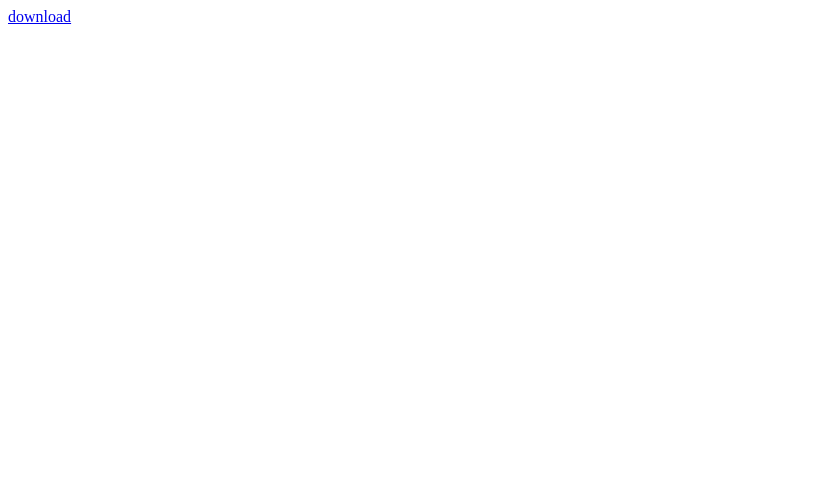
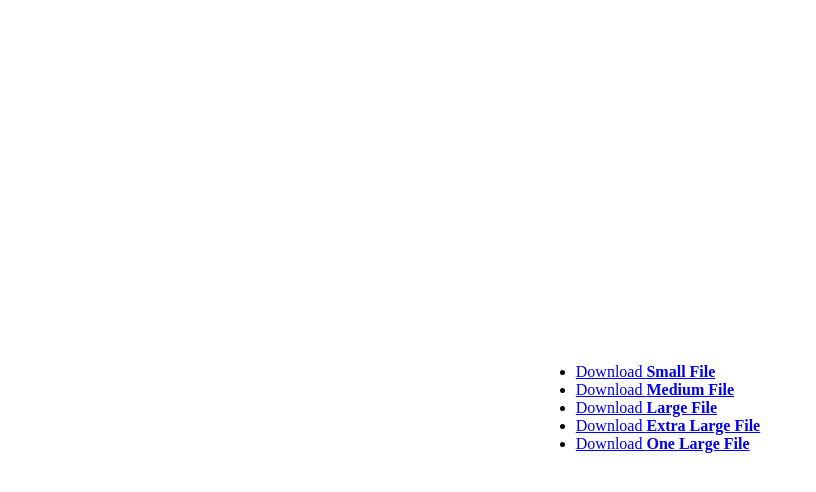
Before and after one commit to dhanielsales/file-zip-on-demand, a website: page src/views/index.html in a window 1280 px wide. Shown: the whole page, without its empty margins (0-816 px from the left). Drawn offline with Linux system fonts and the light colour scheme.

Commit message:
refactor

```diff
--- a/src/views/index.html
+++ b/src/views/index.html
@@ -5,8 +5,33 @@
     <meta http-equiv="X-UA-Compatible" content="IE=edge" />
     <meta name="viewport" content="width=device-width, initial-scale=1.0" />
     <title>Document</title>
+    <style>
+      body {
+        display: flex;
+        justify-content: center;
+        align-items: center;
+        width: 100%;
+        height: 100vh;
+      }
+    </style>
   </head>
   <body>
-    <a href="/create-zip">download</a>
+    <ul>
+      <li>
+        <a href="/create-zip/small">Download <strong>Small File</strong></a>
+      </li>
+      <li>
+        <a href="/create-zip/medium">Download <strong>Medium File</strong></a>
+      </li>
+      <li>
+        <a href="/create-zip/large">Download <strong>Large File</strong></a>
+      </li>
+      <li>
+        <a href="/create-zip/extraLarge">Download <strong>Extra Large File</strong></a>
+      </li>
+      <li>
+        <a href="/create-zip/oneLargeFile">Download <strong>One Large File</strong></a>
+      </li>
+    </ul>
   </body>
 </html>
```
Also changed, not shown: src/create-zip-file.ts.ts (+1 -6 lines), src/file-lists.ts (+7 -1 lines), src/index.ts (+36 -18 lines), 1 other file.
